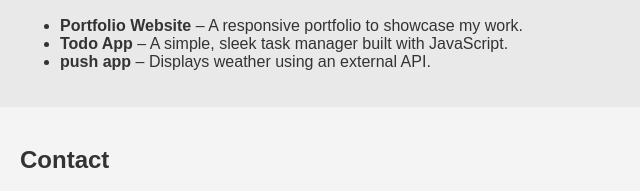
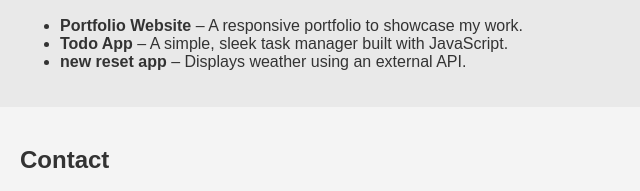
Before and after one commit to Bilal22992/Cloud-Computing-Task, a plain HTML site: page index.html in a window 1280 px wide. Shown: the part 367-558 px from the top of the page, 0-640 px from the left. Drawn offline with Linux system fonts and the light colour scheme.

Commit message:
new change

```diff
--- a/index.html
+++ b/index.html
@@ -29,7 +29,7 @@
         <strong>Todo App</strong> – A simple, sleek task manager built with JavaScript.
       </li>
       <li>
-        <strong>push app</strong> – Displays weather using an external API.
+        <strong>new reset app</strong> – Displays weather using an external API.
       </li>
     </ul>
   </section>
```
